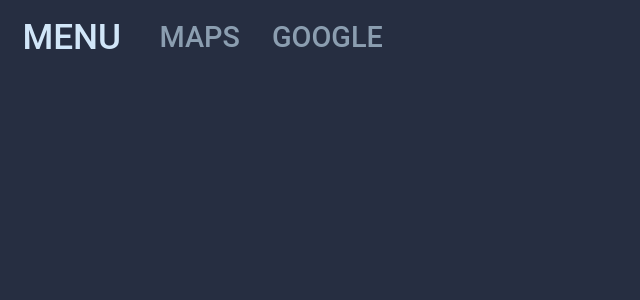
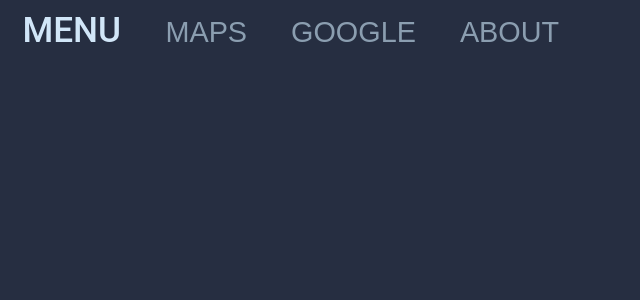
Before and after one commit to ZakGoedegebuur/GenericReactApp, a React (Create React App) app: page / in a window 1280 px wide. Shown: the top 300 px of the page, without its empty margins (0-640 px from the left). Built offline with nearby package versions, Linux system fonts and the light colour scheme.

Commit message:
Minor adjustments

```diff
--- a/src/components/Navbar.js
+++ b/src/components/Navbar.js
@@ -4,14 +4,14 @@ import data from "../data/nav-elements.js"
 
 function navElement(props) {
     return (
-       <a className="nav-element-inactive" href={props.link} key={props.name}>{props.name.toUpperCase()}</a>
+       <button className="nav-element" key={props.name}>{props.name.toUpperCase()}</button>
     )
 }
 
 export default function Navbar() {
     return (
         <div className="Navbar">
-            {data.navElements.map(navElement)}
+            {data.pages.map(navElement)}
         </div>
     )
 }
--- a/src/data/nav-elements.js
+++ b/src/data/nav-elements.js
@@ -1,6 +1,7 @@
-const navData = { navElements: [
+const pageData = { pages: [
     { name: "Maps", link: "https://www.google.co.uk/maps"},
     { name: "Google", link: "https://www.google.co.uk" },
+    { name: "ABOUT", link: "https://www.google.co.uk" },
 ]};
 
-export default navData;
+export default pageData;
--- a/src/styles/Header.css
+++ b/src/styles/Header.css
@@ -11,7 +11,8 @@
 .Header .logo {
     font-size: 2.2rem;
     margin: 0rem;
-    padding: 1rem 1.4rem;
+    margin-bottom: 0.2rem;
+    padding: 0rem 1.4rem;
 }
 
 .Header .logo:hover {
--- a/src/styles/Navbar.css
+++ b/src/styles/Navbar.css
@@ -7,16 +7,19 @@
     min-height: 4rem;
 }
 
-.Navbar .nav-element-inactive {
+.Navbar .nav-element {
     text-decoration: none;
+    background: none;
+    border: none;
+    border-bottom: 0.2rem solid transparent;
+    border-top: 0.2rem solid transparent;
     color: rgb(139, 158, 176);
     font-size: 1.8rem;
     margin: 0rem 1rem;
 }
 
-.Navbar .nav-element-inactive:hover,
-.Navbar .nav-element-active {
-    margin-top: 0.2rem;
+.Navbar .nav-element:hover,
+.Navbar .nav-element .active {
     color: rgb(209, 230, 248);
     border-bottom: 0.2rem solid rgb(139, 158, 176);
     transition: all 0.1s;
```
